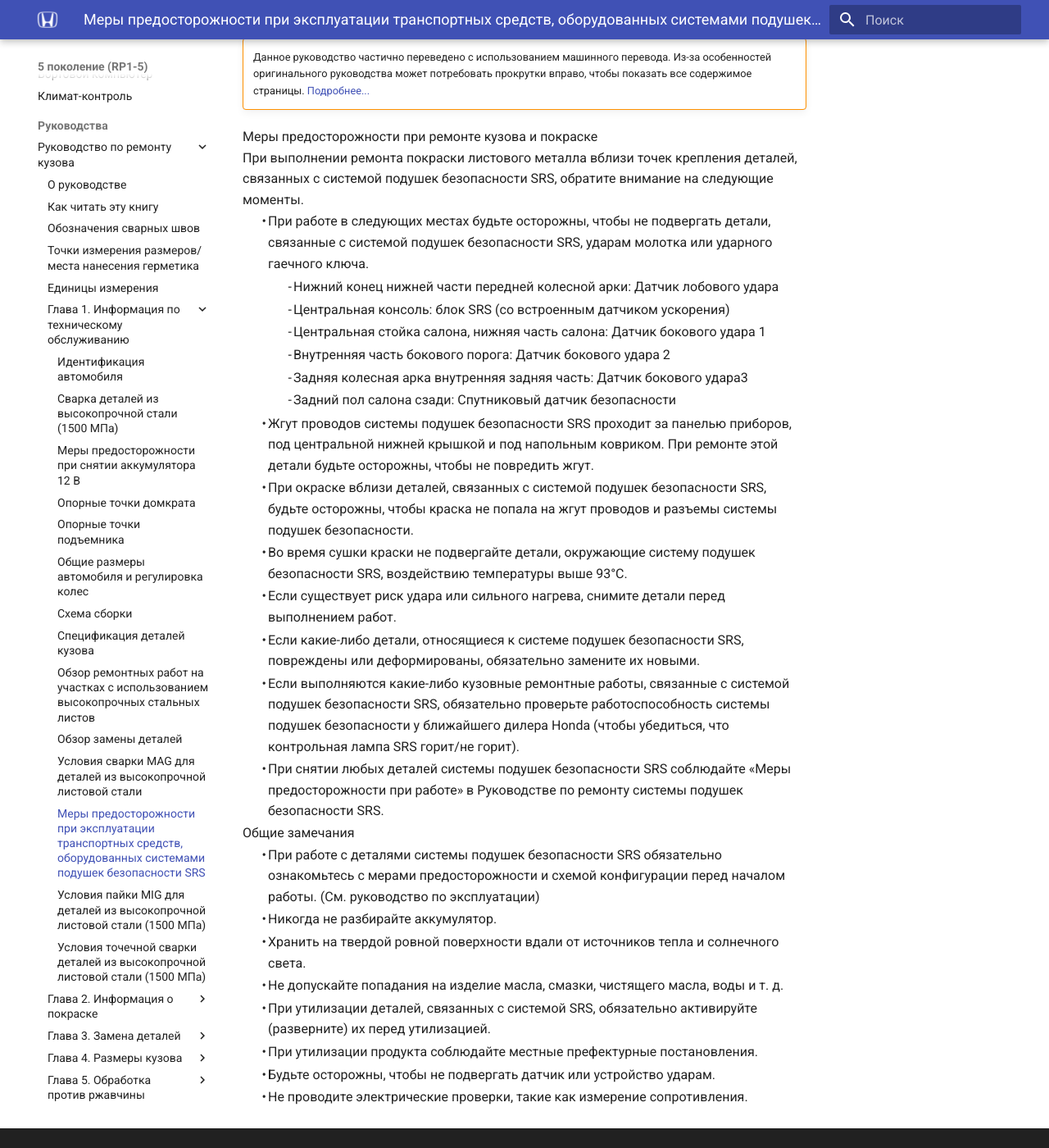
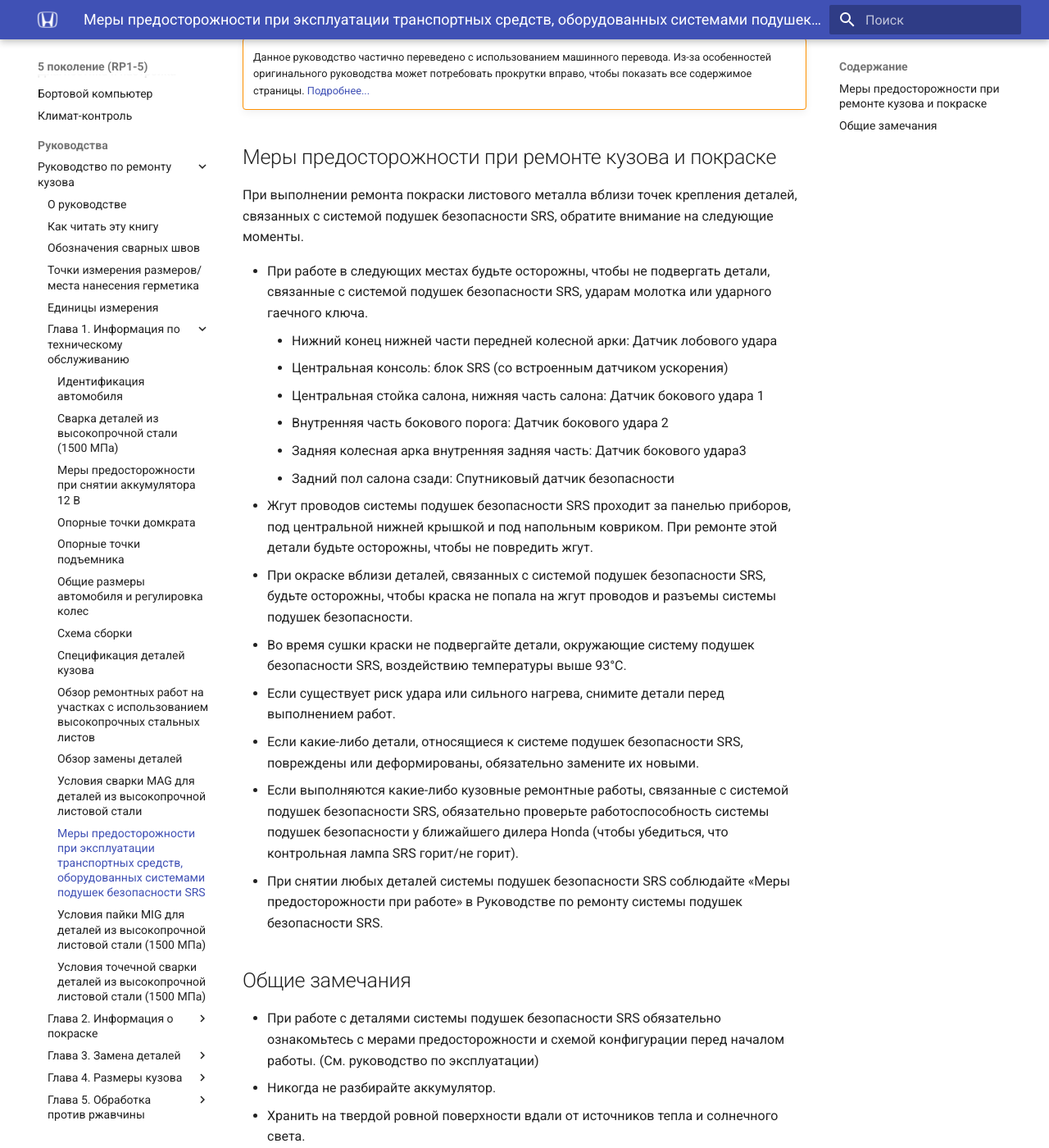
Before and after one commit to stepwgn/stepwgn.github.io, an MkDocs documentation site: the page built from docs/5g/manuals/body/000000000000016.md, in a window 1280 px wide and 1400 px high, scrolled down 265 px. Shown: the whole window at 82% size. Built offline with MkDocs 1.6.1 and Material for MkDocs 9.7.7, drawn with Linux system fonts in a browser that asks for light colours.

Commit message:
Convert html to md
Signed-off-by: Zakhar Petrov <46595458+zakhar-petrov@users.noreply.github.com>

```diff
--- a/docs/5g/manuals/body/000000000000016.md
+++ b/docs/5g/manuals/body/000000000000016.md
@@ -1,177 +1,31 @@
 {% include-markdown "./about.md" start="<!--manual-body-info-start-->" end="<!--manual-body-info-end-->" %}
-<div id="divBody" style="display:block">
-<div>
-<a id="i01603"></a>
-<a id="i01601"></a>
-<div class="servinfosub_title">Меры предосторожности при ремонте кузова и покраске</div>
-<div>При выполнении ремонта покраски листового металла вблизи точек крепления деталей, связанных с системой подушек безопасности SRS, обратите внимание на следующие моменты.</div>
-<table class="list1_table" frame="void">
-<tr>
-<td align="right" width="30">•
-</td>
-<td>
-<div>При работе в следующих местах будьте осторожны, чтобы не подвергать детали, связанные с системой подушек безопасности SRS, ударам молотка или ударного гаечного ключа.</div>
-</td>
-</tr>
-<tr>
-<td width="30">
-</td>
-<td>
-<table class="list2_table" frame="void">
-<tr>
-<td align="right" width="30">-
-</td>
-<td>
-<div>Нижний конец нижней части передней колесной арки: Датчик лобового удара</div>
-</td>
-</tr>
-<tr>
-<td align="right" width="30">-
-</td>
-<td>
-<div>Центральная консоль: блок SRS (со встроенным датчиком ускорения)</div>
-</td>
-</tr>
-<tr>
-<td align="right" width="30">-
-</td>
-<td>
-<div>Центральная стойка салона, нижняя часть салона: Датчик бокового удара 1</div>
-</td>
-</tr>
-<tr>
-<td align="right" width="30">-
-</td>
-<td>
-<div>Внутренняя часть бокового порога: Датчик бокового удара 2</div>
-</td>
-</tr>
-<tr>
-<td align="right" width="30">-
-</td>
-<td>
-<div>Задняя колесная арка внутренняя задняя часть: Датчик бокового удара3</div>
-</td>
-</tr>
-<tr>
-<td align="right" width="30">-
-</td>
-<td>
-<div>Задний пол салона сзади: Спутниковый датчик безопасности</div>
-</td>
-</tr>
-</table>
-</td>
-</tr>
-<tr>
-<td align="right" width="30">•
-</td>
-<td>
-<div>Жгут проводов системы подушек безопасности SRS проходит за панелью приборов, под центральной нижней крышкой и под напольным ковриком. При ремонте этой детали будьте осторожны, чтобы не повредить жгут.</div>
-</td>
-</tr>
-<tr>
-<td align="right" width="30">•
-</td>
-<td>
-<div>При окраске вблизи деталей, связанных с системой подушек безопасности SRS, будьте осторожны, чтобы краска не попала на жгут проводов и разъемы системы подушек безопасности.</div>
-</td>
-</tr>
-<tr>
-<td align="right" width="30">•
-</td>
-<td>
-<div>Во время сушки краски не подвергайте детали, окружающие систему подушек безопасности SRS, воздействию температуры выше 93°C.</div>
-</td>
-</tr>
-<tr>
-<td align="right" width="30">•
-</td>
-<td>
-<div>Если существует риск удара или сильного нагрева, снимите детали перед выполнением работ.</div>
-</td>
-</tr>
-<tr>
-<td align="right" width="30">•
-</td>
-<td>
-<div>Если какие-либо детали, относящиеся к системе подушек безопасности SRS, повреждены или деформированы, обязательно замените их новыми.</div>
-</td>
-</tr>
-<tr>
-<td align="right" width="30">•
-</td>
-<td>
-<div>Если выполняются какие-либо кузовные ремонтные работы, связанные с системой подушек безопасности SRS, обязательно проверьте работоспособность системы подушек безопасности у ближайшего дилера Honda (чтобы убедиться, что контрольная лампа SRS горит/не горит).</div>
-</td>
-</tr>
-<tr>
-<td align="right" width="30">•
-</td>
-<td>
-<div>При снятии любых деталей системы подушек безопасности SRS соблюдайте «Меры предосторожности при работе» в Руководстве по ремонту системы подушек безопасности SRS.</div>
-</td>
-</tr>
-</table>
-<a id="i01602"></a>
-<div class="servinfosub_title">Общие замечания</div>
-<table class="list1_table" frame="void">
-<tr>
-<td align="right" width="30">•
-</td>
-<td>
-<div>При работе с деталями системы подушек безопасности SRS обязательно ознакомьтесь с мерами предосторожности и схемой конфигурации перед началом работы. (См. руководство по эксплуатации)</div>
-</td>
-</tr>
-<tr>
-<td align="right" width="30">•
-</td>
-<td>
-<div>Никогда не разбирайте аккумулятор.</div>
-</td>
-</tr>
-<tr>
-<td align="right" width="30">•
-</td>
-<td>
-<div>Хранить на твердой ровной поверхности вдали от источников тепла и солнечного света.</div>
-</td>
-</tr>
-<tr>
-<td align="right" width="30">•
-</td>
-<td>
-<div>Не допускайте попадания на изделие масла, смазки, чистящего масла, воды и т. д.</div>
-</td>
-</tr>
-<tr>
-<td align="right" width="30">•
-</td>
-<td>
-<div>При утилизации деталей, связанных с системой SRS, обязательно активируйте (разверните) их перед утилизацией.</div>
-</td>
-</tr>
-<tr>
-<td align="right" width="30">•
-</td>
-<td>
-<div>При утилизации продукта соблюдайте местные префектурные постановления.</div>
-</td>
-</tr>
-<tr>
-<td align="right" width="30">•
-</td>
-<td>
-<div>Будьте осторожны, чтобы не подвергать датчик или устройство ударам.</div>
-</td>
-</tr>
-<tr>
-<td align="right" width="30">•
-</td>
-<td>
-<div>Не проводите электрические проверки, такие как измерение сопротивления.</div>
-</td>
-</tr>
-</table>
-</div>
-</div>
+
+## Меры предосторожности при ремонте кузова и покраске
+
+При выполнении ремонта покраски листового металла вблизи точек крепления деталей, связанных с системой подушек безопасности SRS, обратите внимание на следующие моменты.
+
+- При работе в следующих местах будьте осторожны, чтобы не подвергать детали, связанные с системой подушек безопасности SRS, ударам молотка или ударного гаечного ключа.
+    - Нижний конец нижней части передней колесной арки: Датчик лобового удара
+    - Центральная консоль: блок SRS (со встроенным датчиком ускорения)
+    - Центральная стойка салона, нижняя часть салона: Датчик бокового удара 1
+    - Внутренняя часть бокового порога: Датчик бокового удара 2
+    - Задняя колесная арка внутренняя задняя часть: Датчик бокового удара3
+    - Задний пол салона сзади: Спутниковый датчик безопасности
+- Жгут проводов системы подушек безопасности SRS проходит за панелью приборов, под центральной нижней крышкой и под напольным ковриком. При ремонте этой детали будьте осторожны, чтобы не повредить жгут.
+- При окраске вблизи деталей, связанных с системой подушек безопасности SRS, будьте осторожны, чтобы краска не попала на жгут проводов и разъемы системы подушек безопасности.
+- Во время сушки краски не подвергайте детали, окружающие систему подушек безопасности SRS, воздействию температуры выше 93°C.
+- Если существует риск удара или сильного нагрева, снимите детали перед выполнением работ.
+- Если какие-либо детали, относящиеся к системе подушек безопасности SRS, повреждены или деформированы, обязательно замените их новыми.
+- Если выполняются какие-либо кузовные ремонтные работы, связанные с системой подушек безопасности SRS, обязательно проверьте работоспособность системы подушек безопасности у ближайшего дилера Honda (чтобы убедиться, что контрольная лампа SRS горит/не горит).
+- При снятии любых деталей системы подушек безопасности SRS соблюдайте «Меры предосторожности при работе» в Руководстве по ремонту системы подушек безопасности SRS.
+
+## Общие замечания
+
+- При работе с деталями системы подушек безопасности SRS обязательно ознакомьтесь с мерами предосторожности и схемой конфигурации перед началом работы. (См. руководство по эксплуатации)
+- Никогда не разбирайте аккумулятор.
+- Хранить на твердой ровной поверхности вдали от источников тепла и солнечного света.
+- Не допускайте попадания на изделие масла, смазки, чистящего масла, воды и т. д.
+- При утилизации деталей, связанных с системой SRS, обязательно активируйте (разверните) их перед утилизацией.
+- При утилизации продукта соблюдайте местные префектурные постановления.
+- Будьте осторожны, чтобы не подвергать датчик или устройство ударам.
+- Не проводите электрические проверки, такие как измерение сопротивления.
--- a/mkdocs.yml
+++ b/mkdocs.yml
@@ -53,13 +53,13 @@
           - Снятие внешней панели передней стойки: 5g/manuals/body/000000000000029.md
           - Установка наружной панели передней стойки: 5g/manuals/body/000000000000030.md
           - Снятие внешней панели бокового порога: 5g/manuals/body/000000000000031.md
-          - Монтаж внешней панели бокового порога: 5g/manuals/body/000000000000032.md
+          - Установка внешней панели бокового порога: 5g/manuals/body/000000000000032.md
           - Снятие внешней панели центральной стойки: 5g/manuals/body/000000000000033.md
           - Установка внешней панели центральной стойки: 5g/manuals/body/000000000000034.md
           - Снятие боковых удлинителей порогов: 5g/manuals/body/000000000000035.md
           - Установка боковых удлинителей порогов: 5g/manuals/body/000000000000036.md
           - Снятие панели крыши: 5g/manuals/body/000000000000037.md
-          - Монтаж кровельных панелей: 5g/manuals/body/000000000000038.md
+          - Установка кровельных панелей: 5g/manuals/body/000000000000038.md
           - Снятие задней боковой внешней панели: 5g/manuals/body/000000000000039.md
           - Установка задней боковой наружной панели: 5g/manuals/body/000000000000040.md
           - Снятие третьего поддона сиденья/задней рамы: 5g/manuals/body/000000000000041.md
```
Also changed, not shown: docs/5g/manuals/body/000000000000015.md (+47 -102 lines), docs/5g/manuals/body/js/28_3.0_jpn_15145873_3.0.js (+4 -4 lines).
